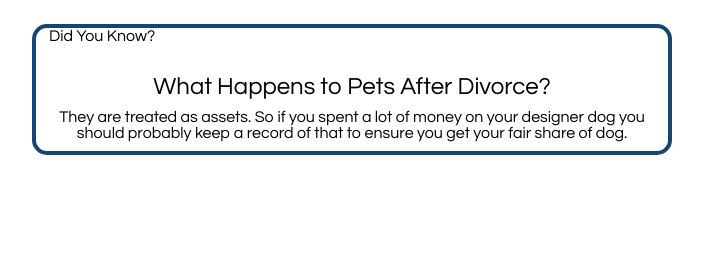
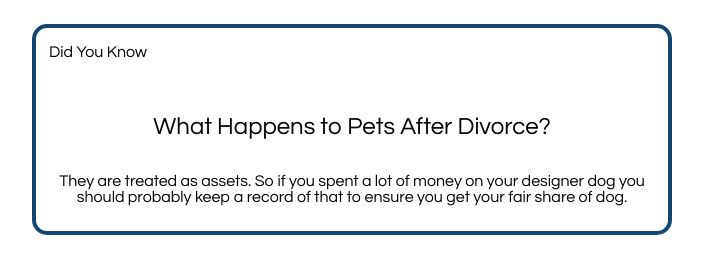
Before and after one commit to reing7299/did-you-know, a plain HTML site: page horizontalnew.html in a window 1280 px wide. Shown: the whole page, without its empty margins (56-759 px from the left). Drawn offline with Linux system fonts and the light colour scheme.

Commit message:
Update horizontalnew.html

```diff
--- a/horizontalnew.html
+++ b/horizontalnew.html
@@ -6,9 +6,9 @@
 </head>
 <body>
 <div class="grid-container">
-<span>Did You Know?</span>
-  <div class="question">What Happens to Pets After Divorce?</div>
-  <div class="answer">They are treated as assets. So if you spent a lot of money on your designer dog you should probably keep a record of that to ensure you get your fair share of dog. </div>
+   <p><span>Did You Know</span></p>
+  <p class="question">What Happens to Pets After Divorce?</p>
+  <p class="answer">They are treated as assets. So if you spent a lot of money on your designer dog you should probably keep a record of that to ensure you get your fair share of dog. </p>
    </div>
 </body>
 </html>
```
